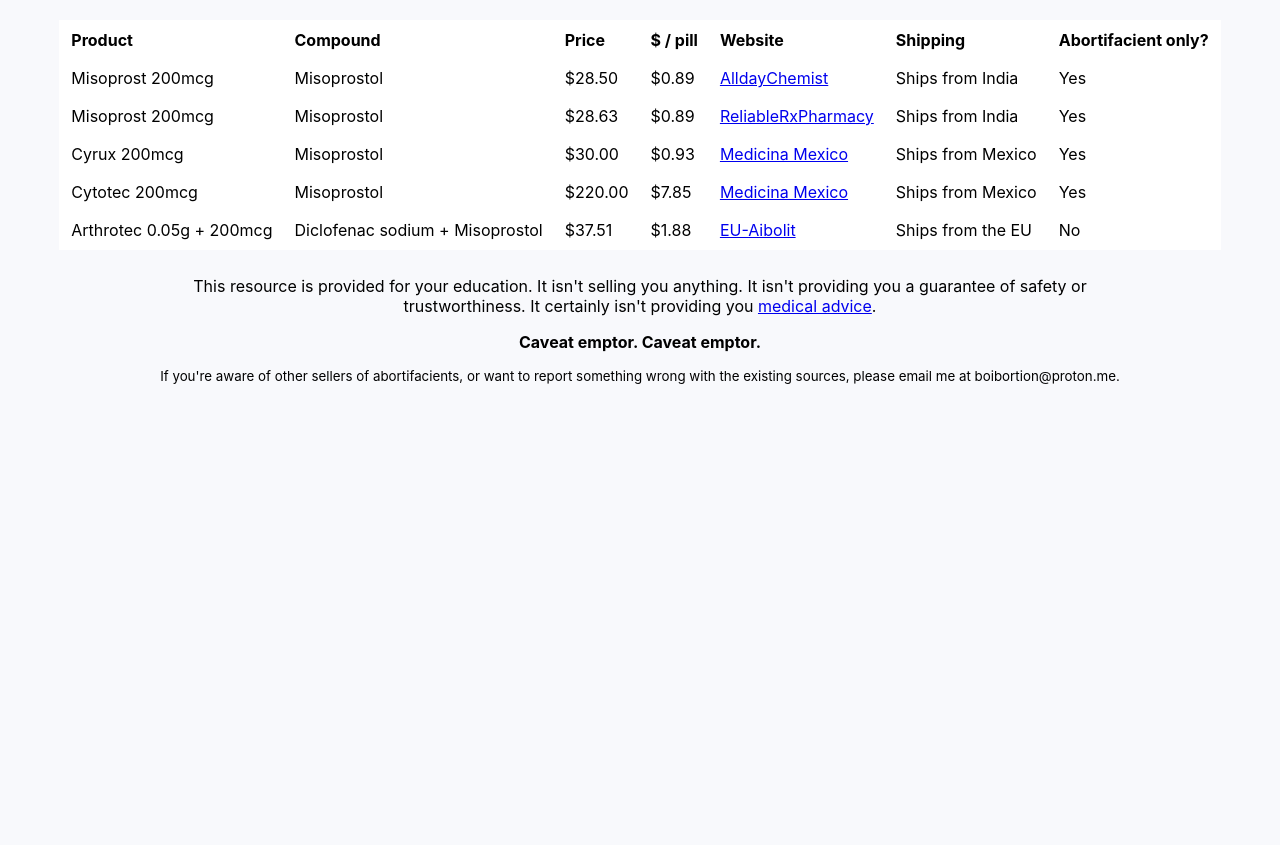
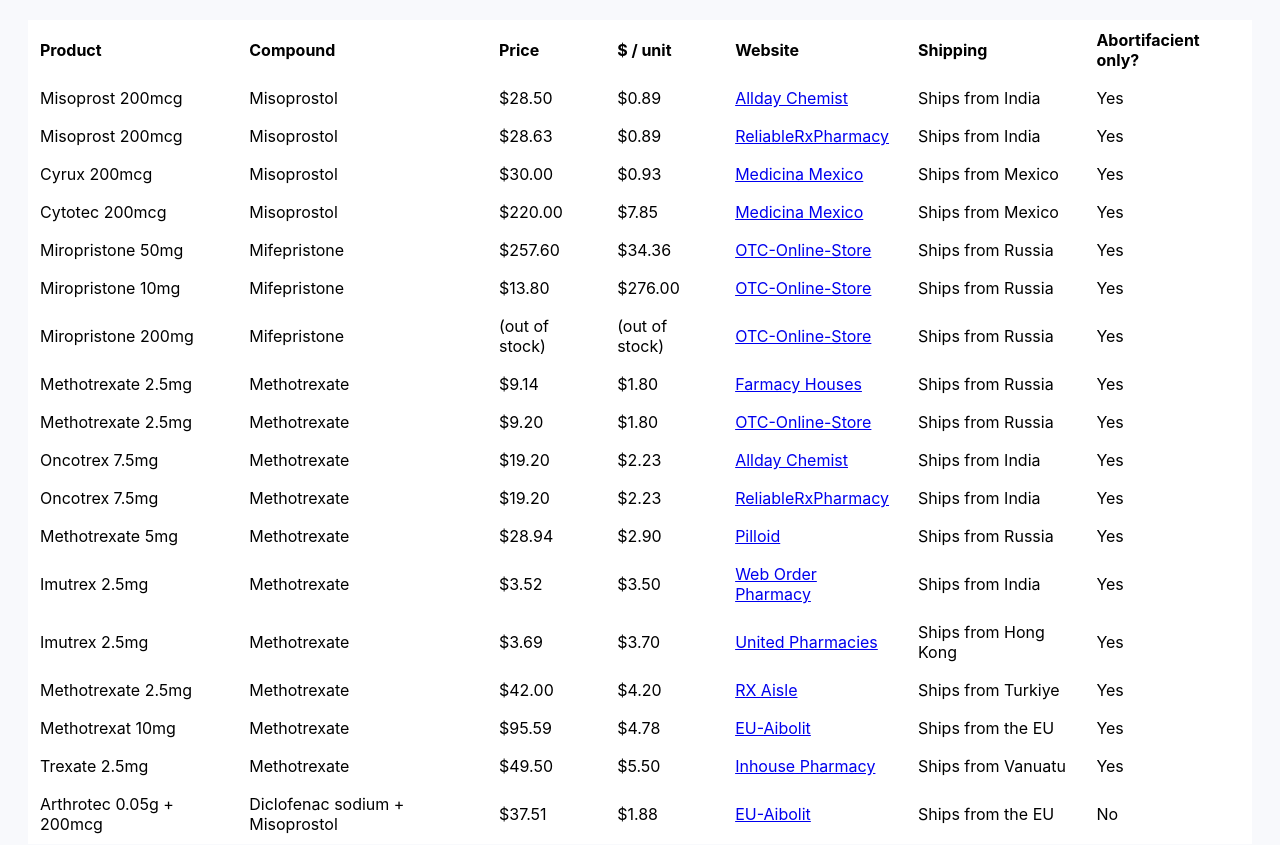
Before and after one commit to lain-commits/abortion.menu, a plain HTML site: page index.html in a window 1280 px wide. Shown: the top 845 px of the page. Before the commit the page ends 800 px from the top, so only its background shows below. Drawn offline with Linux system fonts and the light colour scheme.

Commit message:
Add some more medications

```diff
--- a/index.html
+++ b/index.html
@@ -17,7 +17,7 @@
                 <th>Product</th>
                 <th>Compound</th>
                 <th>Price</th>
-                <th>$ / pill</th>
+                <th>$ / unit</th>
                 <th>Website</th>
                 <th>Shipping</th>
                 <th>Abortifacient only?</th>
@@ -27,7 +27,7 @@
                 <td>Misoprostol</td>
                 <td>$28.50</td>
                 <td>$0.89</td>
-                <td><a href="https://www.alldaychemist.com/misoprost-200-mcg.html">AlldayChemist</a></td>
+                <td><a href="https://www.alldaychemist.com/misoprost-200-mcg.html">Allday Chemist</a></td>
                 <td>Ships from India</td>
                 <td>Yes</td>
             </tr>
@@ -59,6 +59,123 @@
                 <td>Yes</td>
             </tr>
             <tr>
+                <td>Miropristone 50mg</td>
+                <td>Mifepristone</td>
+                <td>$257.60</td>
+                <td>$34.36</td>
+                <td><a href="https://otc-online-store.com/miropristone-buy-online-mifepristone">OTC-Online-Store</a></td>
+                <td>Ships from Russia</td>
+                <td>Yes</td>
+            </tr>
+            <tr>
+                <td>Miropristone 10mg</td>
+                <td>Mifepristone</td>
+                <td>$13.80</td>
+                <td>$276.00</td>
+                <td><a href="https://otc-online-store.com/gynepriston-buy-online-mifepristone">OTC-Online-Store</a></td>
+                <td>Ships from Russia</td>
+                <td>Yes</td>
+            </tr>
+            <tr>
+                <td>Miropristone 200mg</td>
+                <td>Mifepristone</td>
+                <td>(out of stock)</td>
+                <td>(out of stock)</td>
+                <td><a href="https://otc-online-store.com/miropristone-buy-online-mifepristone">OTC-Online-Store</a></td>
+                <td>Ships from Russia</td>
+                <td>Yes</td>
+            </tr>
+            <tr>
+                <td>Methotrexate 2.5mg</td>
+                <td>Methotrexate</td>
+                <td>$9.14</td>
+                <td>$1.80</td>
+                <td><a href="https://farmacy-houses.com/oncology/methotrexate">Farmacy Houses</a></td>
+                <td>Ships from Russia</td>
+                <td>Yes</td>
+            </tr>
+            <tr>
+                <td>Methotrexate 2.5mg</td>
+                <td>Methotrexate</td>
+                <td>$9.20</td>
+                <td>$1.80</td>
+                <td><a href="https://otc-online-store.com/methotrexate-tablets-buy-online">OTC-Online-Store</a></td>
+                <td>Ships from Russia</td>
+                <td>Yes</td>
+            </tr>
+            <tr>
+                <td>Oncotrex 7.5mg</td>
+                <td>Methotrexate</td>
+                <td>$19.20</td>
+                <td>$2.23</td>
+                <td><a href="https://www.alldaychemist.com/oncotrex-7-5mg.html">Allday Chemist</a></td>
+                <td>Ships from India</td>
+                <td>Yes</td>
+            </tr>
+            <tr>
+                <td>Oncotrex 7.5mg</td>
+                <td>Methotrexate</td>
+                <td>$19.20</td>
+                <td>$2.23</td>
+                <td><a href="https://www.alldaychemist.com/oncotrex-7-5mg.html">ReliableRxPharmacy</a></td>
+                <td>Ships from India</td>
+                <td>Yes</td>
+            </tr>
+            <tr>
+                <td>Methotrexate 5mg</td>
+                <td>Methotrexate</td>
+                <td>$28.94</td>
+                <td>$2.90</td>
+                <td><a href="https://pilloid.com/11364-buy-methotrexate-pills-5-mg-50.html">Pilloid</a></td>
+                <td>Ships from Russia</td>
+                <td>Yes</td>
+            </tr>
+            <tr>
+                <td>Imutrex 2.5mg</td>
+                <td>Methotrexate</td>
+                <td>$3.52</td>
+                <td>$3.50</td>
+                <td><a href="https://www.weborderpharmacy.md/Imutrex-Methotrexate-2.5mg-10-Tablets.html">Web Order Pharmacy</a></td>
+                <td>Ships from India</td>
+                <td>Yes</td>
+            </tr>
+            <tr>
+                <td>Imutrex 2.5mg</td>
+                <td>Methotrexate</td>
+                <td>$3.69</td>
+                <td>$3.70</td>
+                <td><a href="https://www.unitedpharmacies.md/Imutrex-Methotrexate.html">United Pharmacies</a></td>
+                <td>Ships from Hong Kong</td>
+                <td>Yes</td>
+            </tr>
+            <tr>
+                <td>Methotrexate 2.5mg</td>
+                <td>Methotrexate</td>
+                <td>$42.00</td>
+                <td>$4.20</td>
+                <td><a href="https://rxaisle.com/anti-cancer/methotrexate/methotrexate-25-mg-50-tablets-ingredient-methotrexate">RX Aisle</a></td>
+                <td>Ships from Turkiye</td>
+                <td>Yes</td>
+            </tr>
+            <tr>
+                <td>Methotrexat 10mg</td>
+                <td>Methotrexate</td>
+                <td>$95.59</td>
+                <td>$4.78</td>
+                <td><a href="https://euaibolit.com/product/methotrexat-ebewe-methotrexat-10mg-tbl-nob-50/">EU-Aibolit</a></td>
+                <td>Ships from the EU</td>
+                <td>Yes</td>
+            </tr>
+            <tr>
+                <td>Trexate 2.5mg</td>
+                <td>Methotrexate</td>
+                <td>$49.50</td>
+                <td>$5.50</td>
+                <td><a href="https://www.inhousepharmacy.vu/p-2236-trexate-tablets-2-5mg.aspx">Inhouse Pharmacy</a></td>
+                <td>Ships from Vanuatu</td>
+                <td>Yes</td>
+            </tr>
+            <tr>
                 <td>Arthrotec 0.05g + 200mcg</td>
                 <td>Diclofenac sodium + Misoprostol</td>
                 <td>$37.51</td>
```
